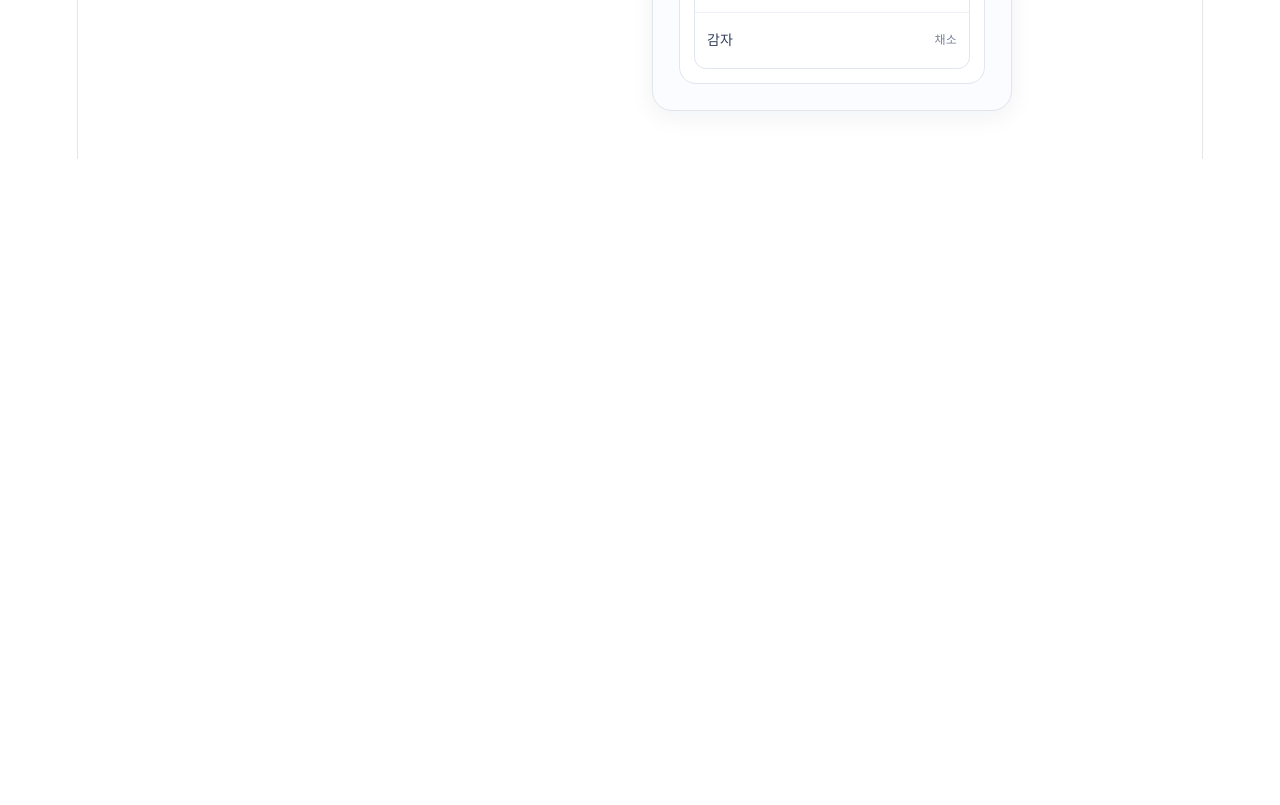
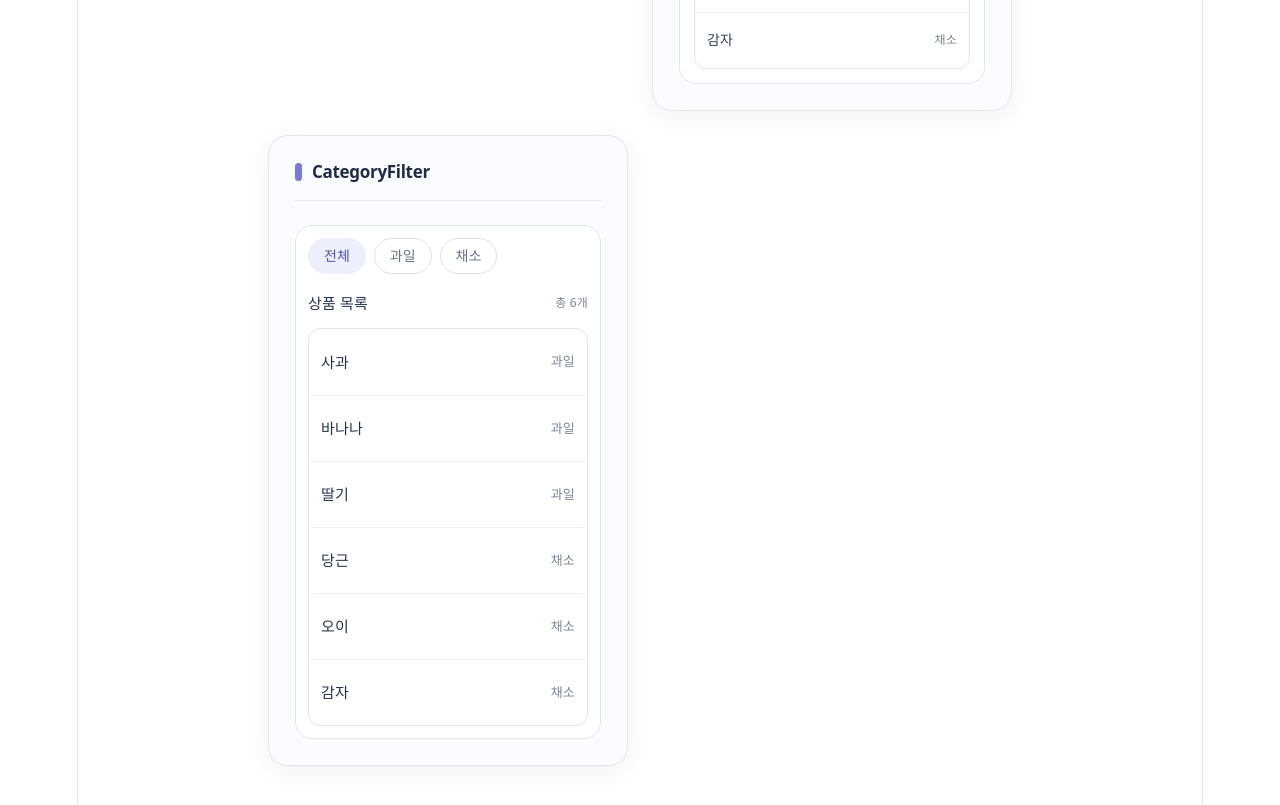
Before and after one commit to dev-cenelia/mini-demos, a React (Vite) app: page / in a window 1280 px wide. Shown: the part 2700-3505 px from the top of the page. Before the commit the page ends 2859 px from the top, so only its background shows below. Built offline with nearby package versions, Linux system fonts and the light colour scheme.

Commit message:
feat: 카테고리필터 데모 추가

```diff
--- /dev/null
+++ b/src/demos/categoryFilter/CategoryFilter.module.css
@@ -0,0 +1,108 @@
+.categoryFilter {
+  width: 100%;
+  min-width: 0;
+  box-sizing: border-box;
+  padding: 12px;
+  border: 1px solid #e1e5ee;
+  border-radius: 17px;
+  background: #fff;
+  color: #25324c;
+  color-scheme: light;
+  text-align: left;
+}
+
+.filters {
+  display: flex;
+  flex-wrap: wrap;
+  gap: 8px;
+  margin: 0;
+  padding: 0;
+  list-style: none;
+}
+
+.categoryFilter .filters button {
+  min-height: 36px;
+  padding: 6px 15px;
+  border: 1px solid #dce1eb;
+  border-radius: 999px;
+  background: #fff;
+  color: #68738a;
+  font: inherit;
+  font-size: 14px;
+  line-height: 22px;
+}
+
+.categoryFilter .filters button:hover {
+  border-color: #b4b8e7;
+  background: #f7f8fc;
+}
+
+.categoryFilter .filters .active {
+  border-color: #eeeffc;
+  background: #eeeffc;
+  color: #4d50ad;
+}
+
+.categoryFilter .filters .active:hover {
+  background: #e2e4fa;
+}
+
+.categoryFilter .filters button:focus-visible {
+  outline: 2px solid #797bdd;
+  outline-offset: 3px;
+}
+
+.listHeader {
+  display: flex;
+  align-items: center;
+  justify-content: space-between;
+  flex-wrap: wrap;
+  gap: 6px 12px;
+  margin: 16px 0 12px;
+}
+
+.listHeader > span:first-child {
+  font-size: 15px;
+  font-weight: 700;
+}
+
+.listHeader > span:last-child {
+  color: #7a849a;
+  font-size: 12px;
+}
+
+.products {
+  overflow: hidden;
+  margin: 0;
+  padding: 0;
+  border: 1px solid #e1e5ee;
+  border-radius: 12px;
+  list-style: none;
+}
+
+.products > li {
+  display: flex;
+  align-items: center;
+  justify-content: space-between;
+  gap: 12px;
+  min-height: 66px;
+  box-sizing: border-box;
+  padding: 16px 12px;
+  font-size: 15px;
+  line-height: 1.5;
+}
+
+.products > li + li {
+  border-top: 1px solid #edf0f6;
+}
+
+.products > li > span:first-child {
+  min-width: 0;
+  overflow-wrap: anywhere;
+}
+
+.products > li > span:last-child {
+  flex-shrink: 0;
+  color: #7a849a;
+  font-size: 13px;
+}
--- /dev/null
+++ b/src/demos/categoryFilter/CategoryFilter.tsx
@@ -0,0 +1,67 @@
+import React, { useState } from "react";
+import styles from "./CategoryFilter.module.css";
+
+type ProductData = {
+  id: string;
+  name: string;
+  category: string;
+};
+
+const productData: ProductData[] = [
+  { id: "apple", name: "사과", category: "과일" },
+  { id: "banana", name: "바나나", category: "과일" },
+  { id: "strawberry", name: "딸기", category: "과일" },
+  { id: "carrot", name: "당근", category: "채소" },
+  { id: "cucumber", name: "오이", category: "채소" },
+  { id: "potato", name: "감자", category: "채소" },
+];
+
+export default function CategoryFilter() {
+  const categories: string[] = ["전체", "과일", "채소"];
+
+  // category를 담을 것임.
+  const [selectFilter, setSelectFilter] = useState<string>("전체");
+
+  const handleSelectFilter = (cate: string) => {
+    setSelectFilter(cate);
+    console.log("선택 필터", selectFilter);
+  };
+
+  const filterdProducts = productData.filter(
+    (item) => selectFilter === "전체" || item.category === selectFilter,
+  );
+  return (
+    <div className={styles.categoryFilter}>
+      <div>
+        <ul className={styles.filters}>
+          {categories.map((item) => (
+            <li key={item}>
+              <button
+                className={selectFilter === item ? `${styles.active}` : ""}
+                onClick={() => handleSelectFilter(item)}
+              >
+                {item}
+              </button>
+            </li>
+          ))}
+        </ul>
+      </div>
+
+      <div>
+        <div className={styles.listHeader}>
+          <span>상품 목록</span>
+          <span>총 {filterdProducts.length}개 </span>
+        </div>
+
+        <ul className={styles.products}>
+          {filterdProducts.map((item) => (
+            <li key={item.id}>
+              <span>{item.name}</span>
+              <span>{item.category}</span>
+            </li>
+          ))}
+        </ul>
+      </div>
+    </div>
+  );
+}
--- a/src/pages/DemoList.tsx
+++ b/src/pages/DemoList.tsx
@@ -14,6 +14,7 @@ import QuantitySelector from "../demos/quantitySelector/QuantitySelector";
 import TabSwitcherVer2 from "../demos/tabSwitcher/TabSwitcherVer2";
 import Accordion from "../demos/accordion/Accordion";
 import SearchFilter from "../demos/searchFilter/SearchFilter";
+import CategoryFilter from "../demos/categoryFilter/CategoryFilter";
 
 export default function DemoList() {
   return (
@@ -77,6 +78,10 @@ export default function DemoList() {
       <DemoCard title="SearchFilter">
         <SearchFilter />
       </DemoCard>
+
+      <DemoCard title="CategoryFilter">
+        <CategoryFilter />
+      </DemoCard>
     </div>
   );
 }
```
